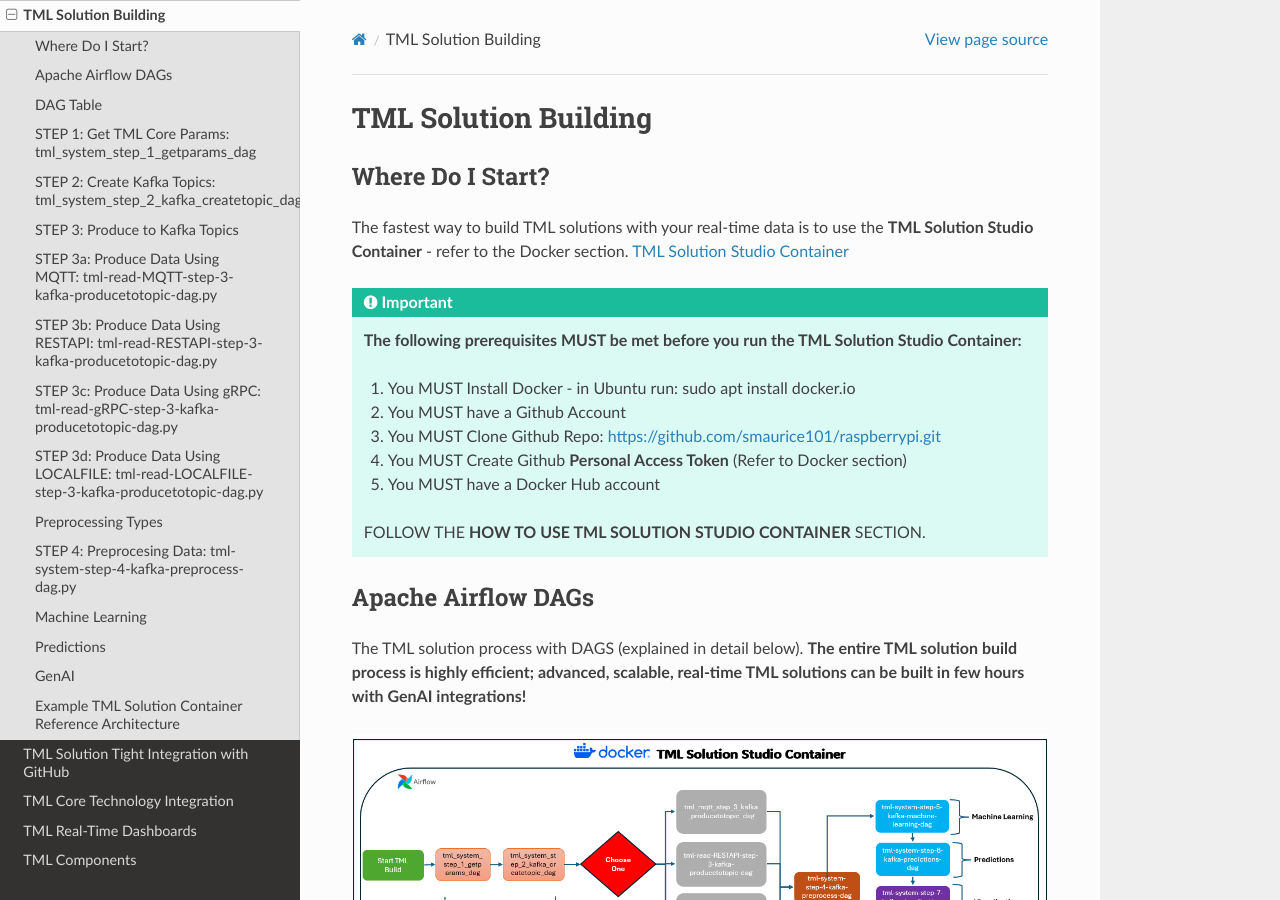
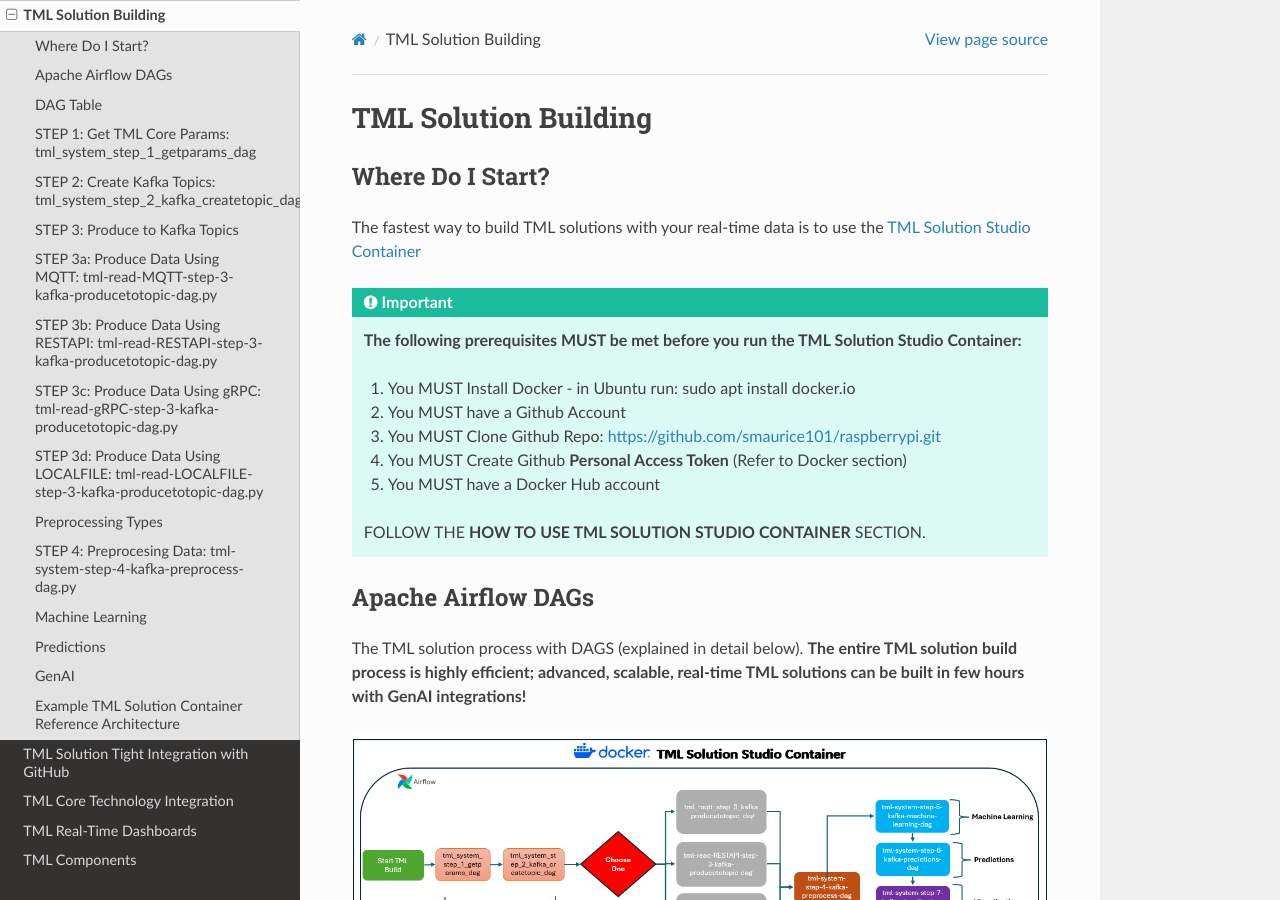
Before and after one commit to smaurice101/readthedocs, a Sphinx documentation site: the page built from docs/source/tmlbuilds.rst, in a window 1280 px wide and 900 px high. Built offline with Sphinx 7.4.7 and the Read the Docs theme 2.0.0, drawn with Linux system fonts in a browser that asks for light colours.

Commit message:
Update tmlbuilds.rst

```diff
--- a/docs/source/tmlbuilds.rst
+++ b/docs/source/tmlbuilds.rst
@@ -4,8 +4,7 @@
 Where Do I Start?
 ----------
 
-The fastest way to build TML solutions with your real-time data is to use the **TML Solution Studio Container** - refer to the Docker section.
-:ref:`TML Solution Studio Container`
+The fastest way to build TML solutions with your real-time data is to use the :ref:`TML Solution Studio Container`
 
 .. important::
 
```
